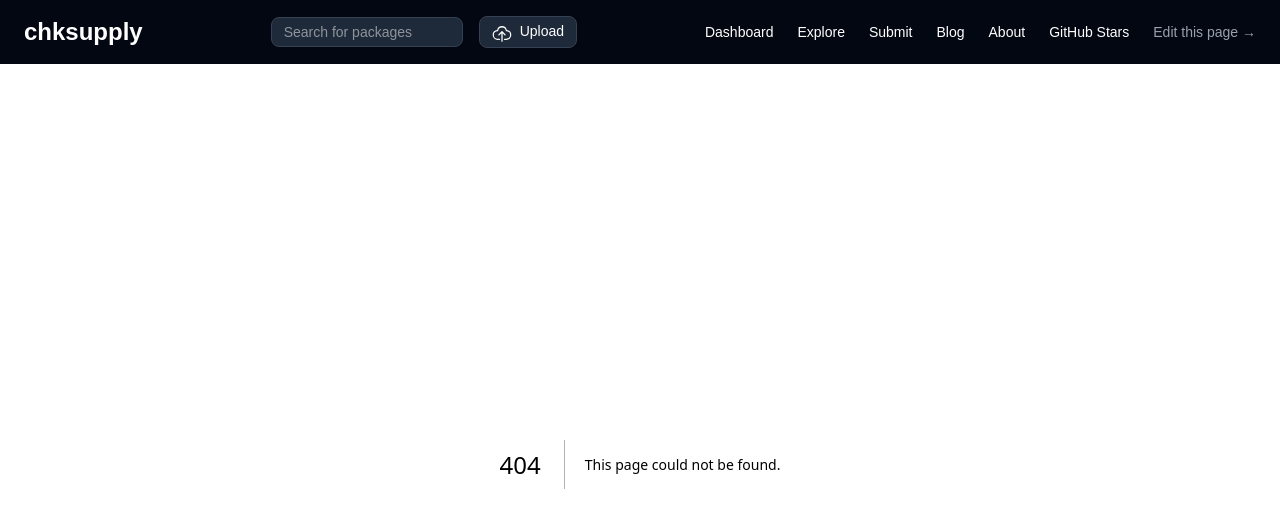
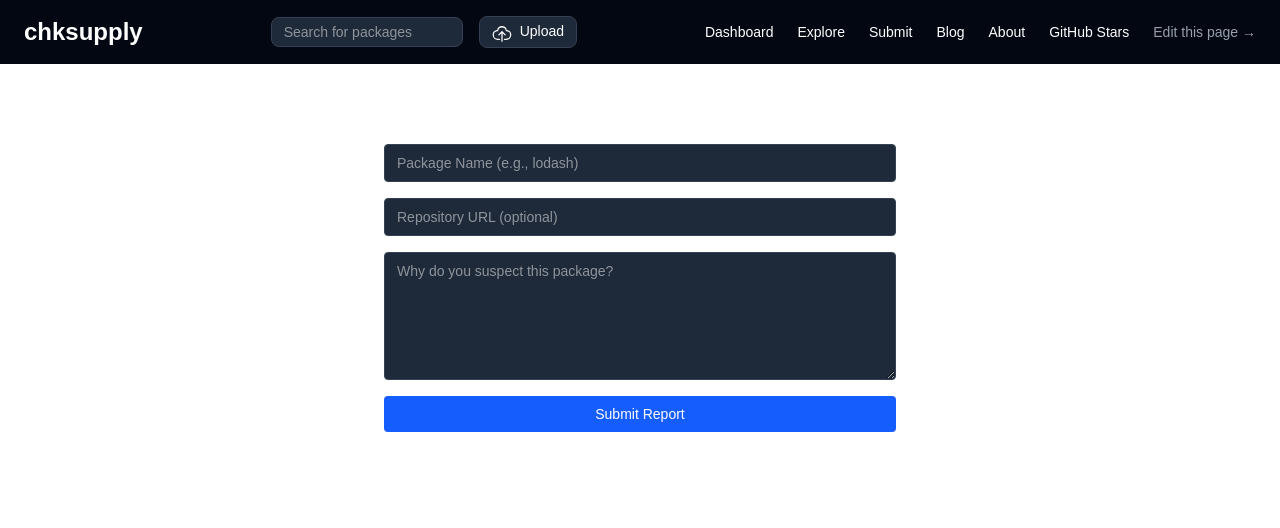
Before and after one commit to chksupply/web-ui, a Next.js app in the folder web/: page /submit in a window 1280 px wide. Before the commit this address had no page. Shown: the top 528 px of the page. Built offline with nearby package versions, Linux system fonts and the light colour scheme.

Commit message:
submit page added

```diff
--- /dev/null
+++ b/web/pages/submit.tsx
@@ -0,0 +1,29 @@
+export default function Submit() {
+  return (
+    <div className="p-8 text-white max-w-xl mx-auto">
+      <h1 className="text-2xl font-bold mb-4">Submit Suspicious Package</h1>
+      <form className="flex flex-col gap-4">
+        <input
+          type="text"
+          placeholder="Package Name (e.g., lodash)"
+          className="bg-gray-800 border border-gray-700 px-3 py-2 rounded text-sm"
+        />
+        <input
+          type="text"
+          placeholder="Repository URL (optional)"
+          className="bg-gray-800 border border-gray-700 px-3 py-2 rounded text-sm"
+        />
+        <textarea
+          placeholder="Why do you suspect this package?"
+          className="bg-gray-800 border border-gray-700 px-3 py-2 rounded text-sm h-32"
+        />
+        <button
+          type="submit"
+          className="bg-blue-600 hover:bg-blue-700 px-4 py-2 rounded text-sm"
+        >
+          Submit Report
+        </button>
+      </form>
+    </div>
+  );
+}
```
